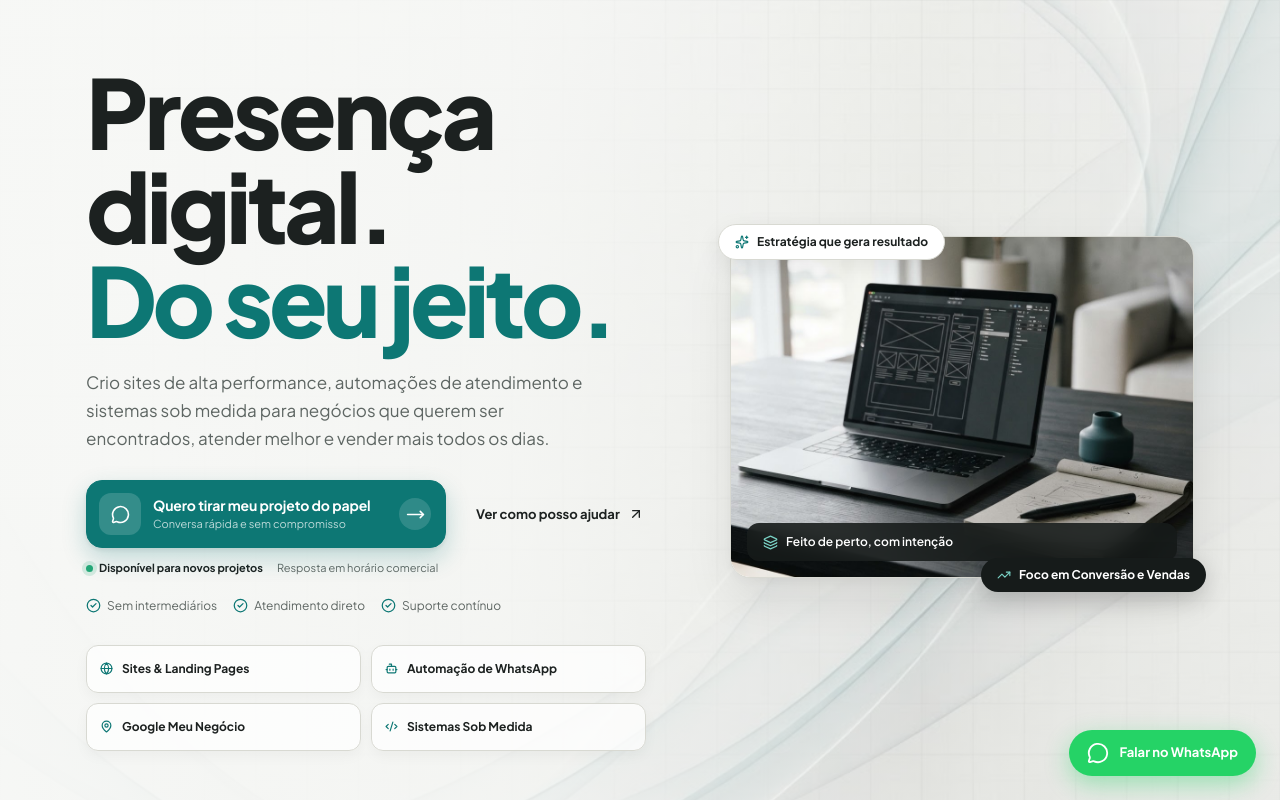
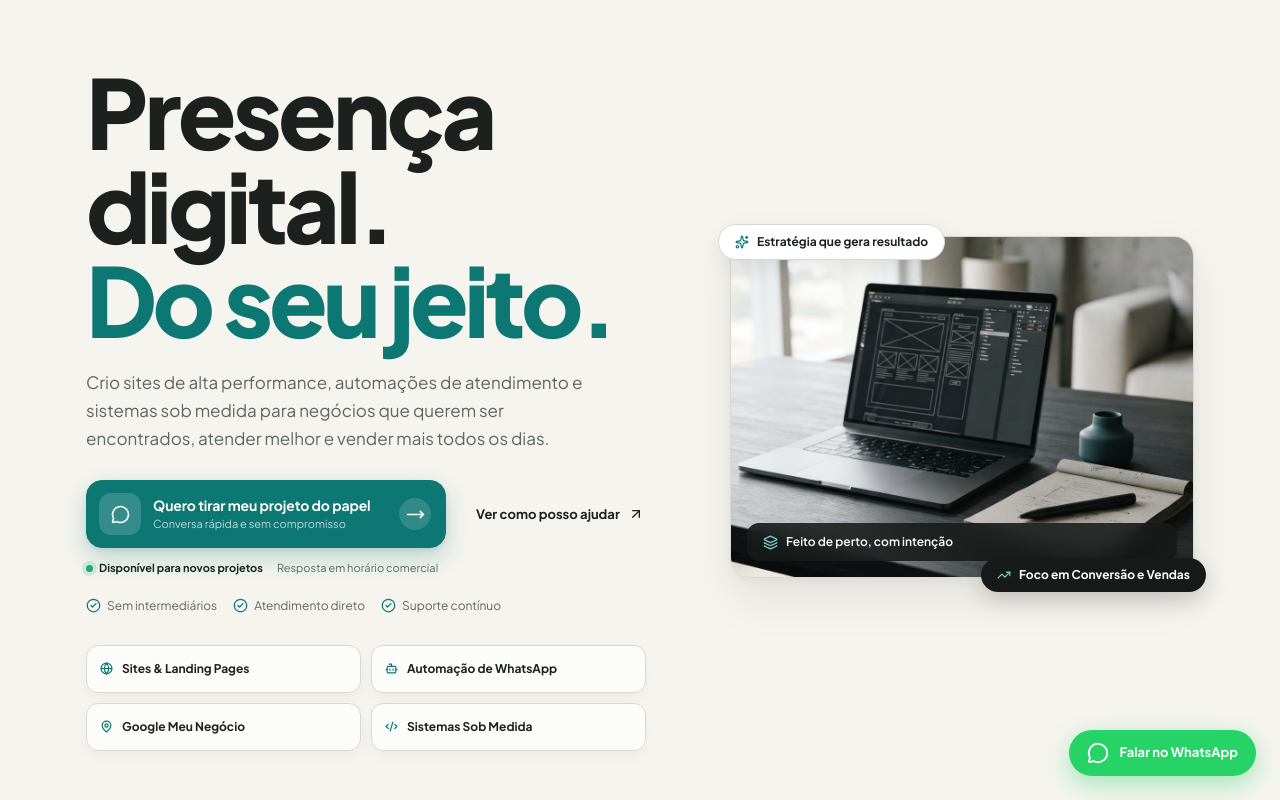
Before and after one commit to mrtaki67/thiago-castro-dev, a Next.js app: page / in a window 1280 px wide. Shown: the top 800 px of the page. Built offline with nearby package versions, Linux system fonts and the light colour scheme.

Commit message:
feat: update global background styles and remove hero background image
Co-authored-by: Thiago Castro <140362777+mrtaki67@users.noreply.github.com>

```diff
--- a/app/globals.css
+++ b/app/globals.css
@@ -357,26 +357,7 @@ h3 {
   padding-right: max(clamp(20px, 4vw, 36px), calc((100vw - 1180px) / 2 + 36px));
   padding-bottom: clamp(32px, 4vw, 56px);
   padding-left: max(clamp(20px, 4vw, 36px), calc((100vw - 1180px) / 2 + 36px));
-  background-color: #f7f8f6;
-  background-image: url('/images/hero-inspired-background.png');
-  background-repeat: no-repeat;
-  background-position: center;
-  background-size: cover;
-  box-shadow: inset 0 0 0 1px rgba(31, 38, 36, 0.06);
-}
-
-.hero::before {
-  content: '';
-  position: absolute;
-  inset: 0;
-  z-index: 0;
-  background: linear-gradient(90deg, rgba(247, 248, 246, 0.97) 0%, rgba(247, 248, 246, 0.88) 39%, rgba(247, 248, 246, 0.45) 72%, rgba(247, 248, 246, 0.62) 100%);
-  pointer-events: none;
-}
-
-.hero > * {
-  position: relative;
-  z-index: 1;
+  background-color: var(--background);
 }
 
 
```
